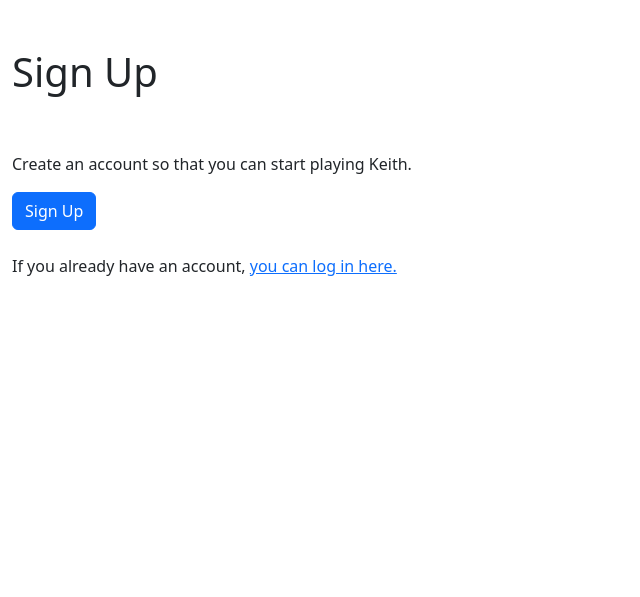
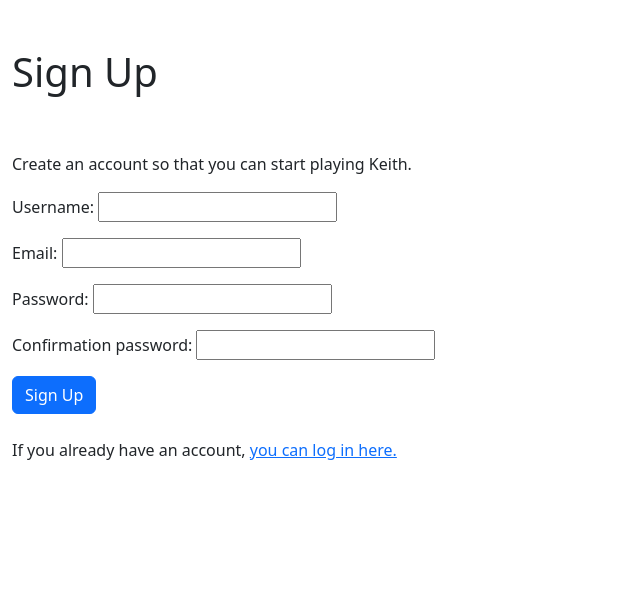
Before and after one commit to eduardoluis11/keith-harvard, a Django app: page /sign-up in a window 1280 px wide. Shown: the part 56-653 px from the top of the page, without its empty margins (0-640 px from the left). Run offline with Django 4.2, Linux system fonts and the light colour scheme; some libraries are stand-ins or nearby versions.

Commit message:
Created Sign Up Form

```diff
--- /dev/null
+++ b/keith_app/forms.py
@@ -0,0 +1,26 @@
+# This will let me use Django forms
+from django import forms
+
+# This will be used for taking today's date, and use it as a default date (source:
+# https://docs.python.org/3/library/datetime.html)
+from datetime import date
+
+""" Registration form. This will let a user to sign up.
+
+I will need the following fields:
+•	Username.
+•	Email.
+•	Password.
+•	Repeating the Password, to confirm it.
+
+I need to use is an extra attribute called “widget=forms.PasswordInput” to hide the password in the password input.
+
+For the username, a CharField will suffice.
+
+For the email, I will use EmailField to check that the user types a proper email.
+"""
+class SignUpForm(forms.Form):
+    username = forms.CharField(max_length=100)
+    email = forms.EmailField(required=False, max_length=254)
+    password = forms.CharField(max_length=50, widget=forms.PasswordInput)   # Password
+    confirmation_password = forms.CharField(max_length=50, widget=forms.PasswordInput)
--- a/keith_app/views.py
+++ b/keith_app/views.py
@@ -36,6 +36,8 @@ https://docs.djangoproject.com/en/4.1/ref/urlresolvers/ ).
 """
 from django.urls import reverse
 
+# This imports all forms from forms.py
+from .forms import SignUpForm
 
 # Create your views here.
 
@@ -48,6 +50,14 @@ def index(request):
 """ Sign up view.
 
 This will render the sign up page, and create an account if the user submits the sign up form.
+
+I will import the forms from forms.py.
 """
 def sign_up(request):
-    return render(request, 'sign-up.html')
+
+    # Sign Up form
+    form = SignUpForm
+
+    return render(request, 'sign-up.html', {
+        "form": form,
+    })
--- a/templates/sign-up.html
+++ b/templates/sign-up.html
@@ -37,11 +37,15 @@
 
     For security purposes, I need to add the CSRF token (source:
     https://docs.djangoproject.com/en/4.1/howto/csrf/ .)
+
+    I'll use "as_p" for the Django form so that each label and their respective input have some padding between them.
     -->
     <div>
         <form action="{% url 'sign_up' %}" method="post">
             {% csrf_token %}
 
+            <!-- Django Form -->
+            {{form.as_p}}
 
             <!-- Submit button -->
             <input class="btn btn-primary" type="submit" value="Sign Up">
```
